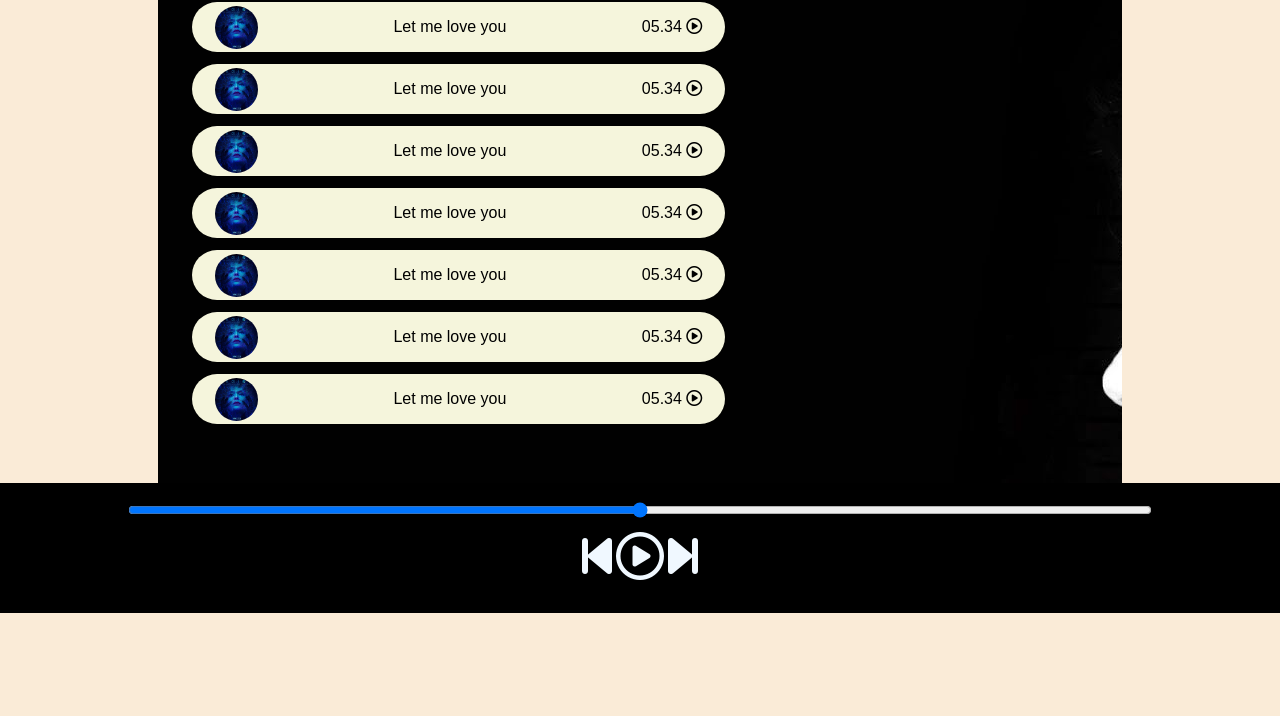
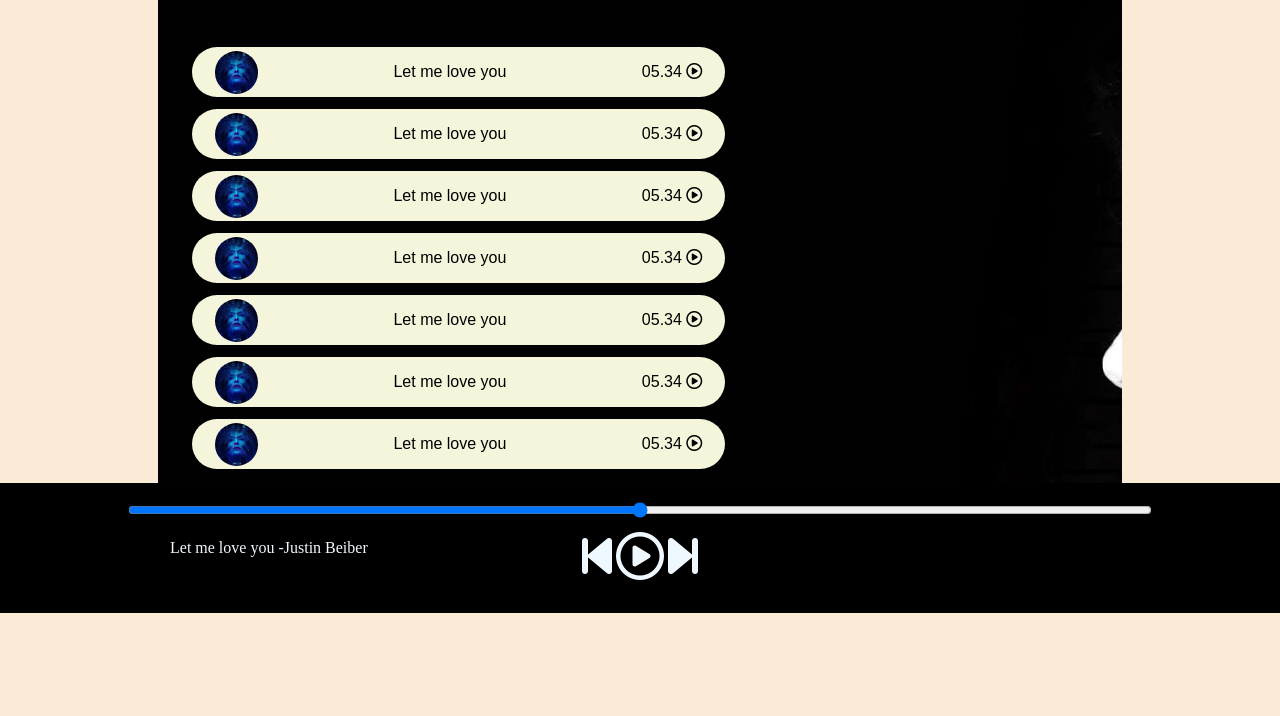
Before and after one commit to AlienMonk/Spotify-Clone, a plain HTML site: page index.html in a window 1280 px wide. Shown: the part 187-903 px from the top of the page. Drawn offline with Linux system fonts and the light colour scheme.

Commit message:
Added Gif

```diff
--- a/index.html
+++ b/index.html
@@ -7,7 +7,7 @@
         <title>Spotify - Your favourite music is here</title>
         <link rel="stylesheet" href="style.css">
         </head>
-<>
+
     <nav>
         <ul>
             <li class="brand"><img src="logo.png" alt="Spotify"> Spotify</li>
@@ -18,7 +18,7 @@
     <div class="container">
         <div class="songList">
         <h1>Best of NCS - No copyright sounds</h1>
-        <div>
+        <div class="songItemContainer">
         <div class="songItem">
             <img src="covers\1.jpg" alt="1">
             <saspn> Let me love you</saspn>
@@ -63,7 +63,10 @@
         <div class="icons">
             <i class="fa-solid fa-3x fa-backward-step"></i>
             <i class="fa-regular fa-3x fa-circle-play"></i>
-            <i class="fa-solid fa-3x                fa-forward-step"></i>
+            <i class="fa-solid fa-3x fa-forward-step"></i>
+        </div>
+        <div class="songInfo">
+            <img src="playing.gif" width="42px" alt="">Let me love you -Justin Beiber
         </div>
     </div>
     <script src="script.js"></script>
--- a/script.js
+++ b/script.js
@@ -0,0 +1 @@
+console.log("Welcome to Spotifiy")
--- a/style.css
+++ b/style.css
@@ -72,8 +72,12 @@ nav ul li{
 #myProgressBar{
     width: 80vw;
 
+}
 
+.songItemContainer{
+    margin-top: 75px;
 }
+
 .songItem{
 height: 50px;
 display: flex;
@@ -93,3 +97,15 @@ border-radius: 34px;
 .timestamp{
     margin: 0 23px;
 }
+.timestamp i{
+    cursor: pointer;
+}
+
+.songInfo{
+    position: absolute;
+    left:10vw;
+}
+.songInfo img{
+    opacity: 0;
+    transition: opacity 1s ease-in;
+}
```
